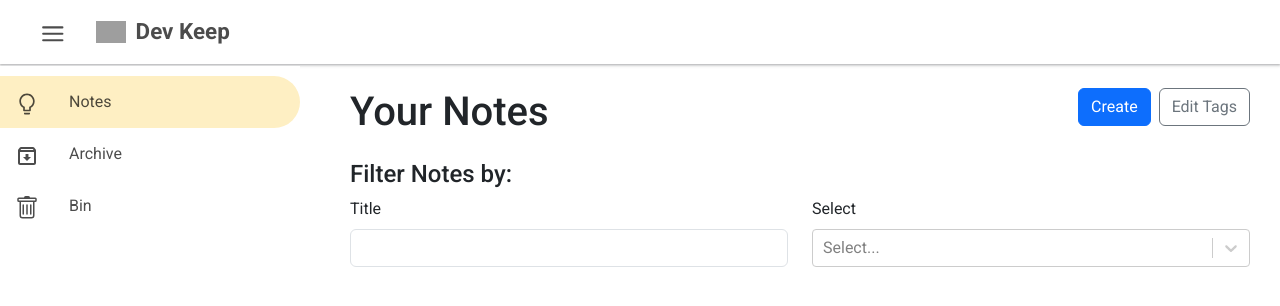
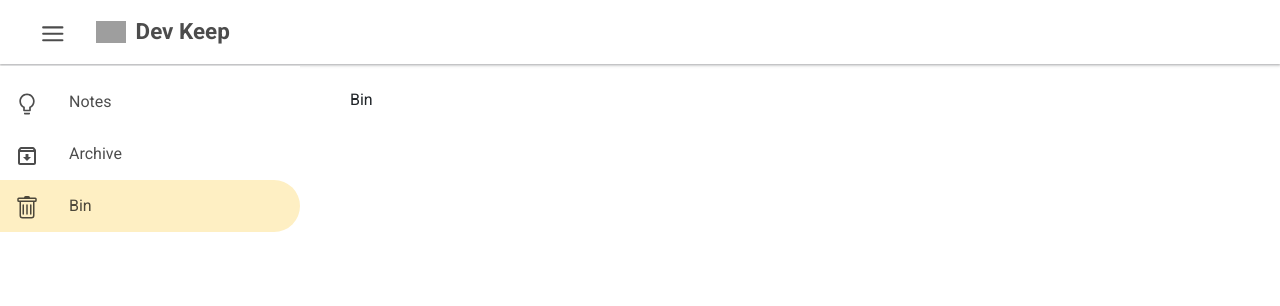
Before and after one commit to SoloProgrammer/TypeScript-React-Advanced-Notes-App, a React (Vite) app: page /bin in a window 1280 px wide. Before the commit this address led to /. Shown: the top 306 px of the page. Built offline with nearby package versions, Linux system fonts and the light colour scheme; grey boxes are pictures that could not be loaded.

Commit message:
Rendered filtered notes of particular tags in TagPage, Created archive and bin page

```diff
--- a/src/App.tsx
+++ b/src/App.tsx
@@ -9,7 +9,9 @@ import NoteLayout from "./components/NoteLayout";
 import ViewNoteModal from "./components/Modals/ViewNoteModal/ViewNoteModal";
 import Navbar from "./components/Shared/Navbar/Navbar";
 import SideBar from "./components/Shared/SideBar/SideBar";
-import TagPage from "./pages/TagPage/TagPage";
+import TagPage from "./pages/Tag/TagPage";
+import Archive from "./pages/Archive/Archive";
+import Bin from "./pages/Bin/Bin";
 const NoteDetail = lazy(() => import("./components/NoteDetail"));
 const NoteEdit = lazy(() => import("./components/NoteEdit"));
 const NoteList = lazy(() => import("./components/NoteList/NoteList"));
@@ -145,7 +147,12 @@ const App = () => {
                 }
               />
             </Route>
-            <Route path="/tag/:tag" element={<TagPage />} />
+            <Route
+              path="/tag/:tag"
+              element={<TagPage handleNoteClick={handleNoteClick} onPinNote={onPinNote} notes={notesWithTags} />}
+            />
+            <Route path="/archive" element={<Archive />} />
+            <Route path="/bin" element={<Bin />} />
             <Route path="*" element={<Navigate to={"/"} />} />
           </Routes>
         </main>
--- a/src/components/NoteList/NoteList.tsx
+++ b/src/components/NoteList/NoteList.tsx
@@ -1,5 +1,5 @@
 import { Button, Col, Form, Row, Stack } from "react-bootstrap";
-import { NoteListProps } from "../../types/Notestypes";
+import { NoteListProps, SimplifiedNote } from "../../types/Notestypes";
 import { Link, useSearchParams } from "react-router-dom";
 import ReactSelect from "react-select";
 import { useMemo, useState } from "react";
@@ -44,9 +44,6 @@ const NoteList = ({
   const handleCloseModal = () => {
     setShowModal(false);
   };
-
-  const pinnedNotes = filteredNotes.filter((note) => note.isPinned);
-  const otherNotes = filteredNotes.filter((note) => !note.isPinned);
 
   return (
     <>
@@ -120,6 +117,37 @@ const NoteList = ({
         </Row>
       </Form>
       <div>{notes.length > 0 && filteredNotes.length < 1 && <NotFound />}</div>
+      <DisplayNotes
+        notes={filteredNotes}
+        onPinNote={onPinNote}
+        handleNoteClick={handleNoteClick}
+      />
+      <EditTagsModal
+        availableTags={availableTags}
+        show={showModal}
+        handleCloseModal={handleCloseModal}
+        deleteTag={deleteTag}
+        updateTag={updateTag}
+      />
+    </>
+  );
+};
+
+type DisplayNotesProps = {
+  notes: SimplifiedNote[];
+  handleNoteClick: (id: string) => void;
+  onPinNote: (id: string) => void;
+};
+
+export const DisplayNotes = ({
+  notes,
+  handleNoteClick,
+  onPinNote,
+}: DisplayNotesProps) => {
+  const pinnedNotes = notes.filter((note) => note.isPinned);
+  const otherNotes = notes.filter((note) => !note.isPinned);
+  return (
+    <>
       {pinnedNotes.length > 0 && (
         <div>
           <h3 className="notesHeading">PINNED</h3>
@@ -154,18 +182,11 @@ const NoteList = ({
           </div>
         </div>
       )}
-      <EditTagsModal
-        availableTags={availableTags}
-        show={showModal}
-        handleCloseModal={handleCloseModal}
-        deleteTag={deleteTag}
-        updateTag={updateTag}
-      />
     </>
   );
 };
 
-function NotFound() {
+export function NotFound() {
   return (
     <div className="not-found">
       <img
--- a/src/components/Shared/Navbar/Navbar.module.css
+++ b/src/components/Shared/Navbar/Navbar.module.css
@@ -14,6 +14,8 @@
     font-size: 1.4rem;
     color: var(--dim-text-color);
     font-weight: 600;
+    user-select: none;
+    cursor: pointer;
 }
 
 .menuIcon {
--- a/src/components/Shared/Navbar/Navbar.tsx
+++ b/src/components/Shared/Navbar/Navbar.tsx
@@ -1,11 +1,13 @@
 import { FiMenu } from "react-icons/fi";
 import styles from "./Navbar.module.css";
+import { Link } from "react-router-dom";
 type NavbarProps = {
   toggleSidebar: () => void;
 };
 const Navbar = ({ toggleSidebar }: NavbarProps) => {
   return (
     <header className={styles.container}>
+      <Link to="/">
         <div className={styles.logo}>
           <div onClick={toggleSidebar} className={`${styles.menuIcon}`}>
             <FiMenu />
@@ -17,6 +19,7 @@ const Navbar = ({ toggleSidebar }: NavbarProps) => {
           />
           <span>Dev Keep</span>
         </div>
+      </Link>
     </header>
   );
 };
--- a/src/components/Shared/SideBar/SideBar.tsx
+++ b/src/components/Shared/SideBar/SideBar.tsx
@@ -41,7 +41,9 @@ const SideBar = ({ tags, open = false, toggleSidebar }: SideBarProps) => {
             <Link key={tag.id} to={`/tag/${tag.label}`}>
               <li
                 className={`${styles.item} ${!open ? styles.close : ""} ${
-                  pathname === `/tag/${tag.label}` ? styles.selected : ""
+                  pathname.replace("%20", " ") === `/tag/${tag.label.trim()}`
+                    ? styles.selected
+                    : ""
                 }`}
               >
                 <span>
@@ -51,18 +53,30 @@ const SideBar = ({ tags, open = false, toggleSidebar }: SideBarProps) => {
               </li>
             </Link>
           ))}
-          <li className={`${styles.item} ${!open ? styles.close : ""}`}>
+          <Link to={"/archive"}>
+            <li
+              className={`${styles.item} ${!open ? styles.close : ""} ${
+                pathname === "/archive" ? styles.selected : ""
+              }`}
+            >
               <span>
                 <MdOutlineArchive />
               </span>
               Archive
             </li>
-          <li className={`${styles.item} ${!open ? styles.close : ""}`}>
+          </Link>
+          <Link to="/bin">
+            <li
+              className={`${pathname === "/bin" ? styles.selected : ""} ${
+                styles.item
+              } ${!open ? styles.close : ""}`}
+            >
               <span>
                 <BsTrash />
               </span>
               Bin
             </li>
+          </Link>
         </ul>
       </aside>
     </>
--- /dev/null
+++ b/src/pages/Archive/Archive.tsx
@@ -0,0 +1,11 @@
+import React from 'react'
+
+const Archive = () => {
+  return (
+    <div>
+      Archive
+    </div>
+  )
+}
+
+export default Archive
--- /dev/null
+++ b/src/pages/Bin/Bin.tsx
@@ -0,0 +1,11 @@
+import React from 'react'
+
+const Bin = () => {
+  return (
+    <div>
+      Bin
+    </div>
+  )
+}
+
+export default Bin
--- /dev/null
+++ b/src/pages/Tag/TagPage.tsx
@@ -0,0 +1,31 @@
+import { useParams } from "react-router-dom";
+import { Note } from "../../types/Notestypes";
+import { DisplayNotes, NotFound } from "../../components/NoteList/NoteList";
+
+type TagPageProps = {
+  notes: Note[];
+  handleNoteClick: (id: string) => void;
+  onPinNote: (id: string) => void;
+};
+
+const TagPage = ({ notes, handleNoteClick, onPinNote }: TagPageProps) => {
+  const { tag: label } = useParams();
+  const filteredNotes = notes.filter((note) =>
+    note.tags.some((tag) => tag.label === label)
+  );
+
+  if (filteredNotes.length < 1) return <NotFound />;
+
+
+  return (
+    <div>
+      <DisplayNotes
+        notes={filteredNotes}
+        onPinNote={onPinNote}
+        handleNoteClick={handleNoteClick}
+      />
+    </div>
+  );
+};
+
+export default TagPage;
--- a/src/pages/TagPage/TagPage.tsx
+++ /dev/null
@@ -1,8 +0,0 @@
-import { useParams } from "react-router-dom";
-
-const TagPage = () => {
-  const { tag } = useParams();
-  return <div>This {tag} tag page</div>;
-};
-
-export default TagPage;
```
Lines whose indentation alone changed are shown as unchanged.
